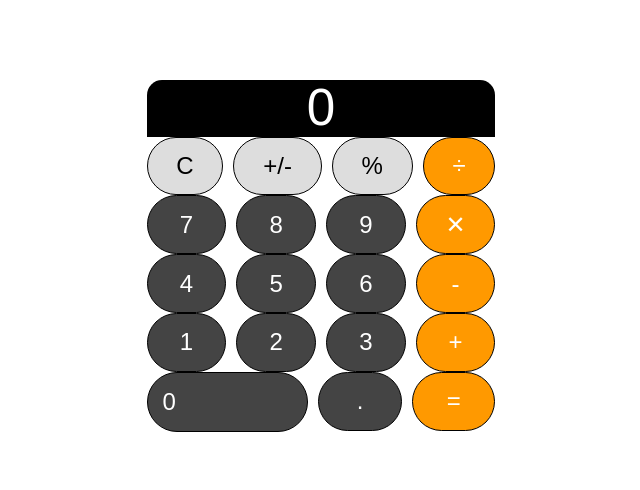
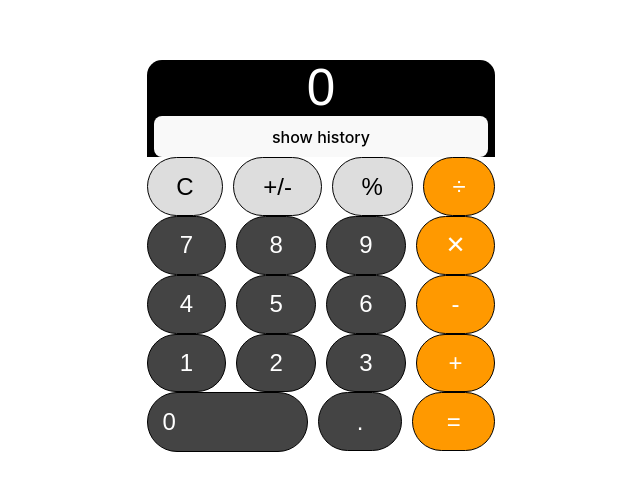
Before and after one commit to louis-cobi/calculator-ts, a React (Vite) app: page / in a window 1280 px wide. Shown: the part 144-634 px from the top of the page, without its empty margins (319-959 px from the left). Built offline with nearby package versions, Linux system fonts and the light colour scheme.

Commit message:
add history button

```diff
--- a/src/components/Calculator.tsx
+++ b/src/components/Calculator.tsx
@@ -11,6 +11,7 @@ export default function Calculator() {
     const [showOldInput, setShowOldInput] = useState<boolean>(false)
     const [prevSymbol, setPrevSymbol] = useState<string | null>(null)
     const [equalSignClicked, setEqualSignClicked] = useState<boolean>(false)
+    const [history, setHistory] = useState<string[]>([]);
 
     const currentInput: string | null = useMemo<string | null>(
         () => (showOldInput ? oldInput : input),
@@ -89,6 +90,10 @@ export default function Calculator() {
                     setHasError(true)
                     return
                 }
+                setHistory((prev) => [
+                    ...prev,
+                    `${total} ${prevSymbol} ${input} = ${finalTotal}`
+                ])
                 setInput(finalTotal.toString())
                 setPrevSymbol(null)
                 if (showOldInput) setShowOldInput(false)
@@ -148,7 +153,7 @@ export default function Calculator() {
 
     return (
         <div className="">
-            <Input error={hasError} input={currentInput ?? "0"} />
+            <Input error={hasError} input={currentInput ?? "0"} history={history} />
             <Buttons handleOnClick={handleButtonClick} />
         </div>
     )
--- a/src/components/Input.tsx
+++ b/src/components/Input.tsx
@@ -1,12 +1,33 @@
+import { useState } from "react"
+
 interface InputProps {
-    input: string;
-    error: boolean;
-  }
+    input: string
+    error: boolean
+    history: Array<string>
+}
 
-  export default function Input({ input, error }: InputProps) {
+export default function Input({ input, error, history }: InputProps) {
+    const [showHistory, setShowHistory] = useState(false)
+
     return (
-      <div className="input-container">
-        {error ? <h1>Error</h1> : <h1>{input ? input : "0"}</h1>}
-      </div>
-    );
-  }
+        <div className="input-container">
+            {showHistory ? (
+                <div>
+                    <ul>
+                        {history.map((entry, index) => (
+                            <li key={index}>{entry}</li>
+                        ))}
+                    </ul>
+                </div>
+            ) : null}
+            {error ? <h1>Error</h1> : <h1>{input ? input : "0"}</h1>}
+            <button
+                onClick={() => {
+                    setShowHistory(!showHistory)
+                }}
+            >
+                show history
+            </button>
+        </div>
+    )
+}
```
